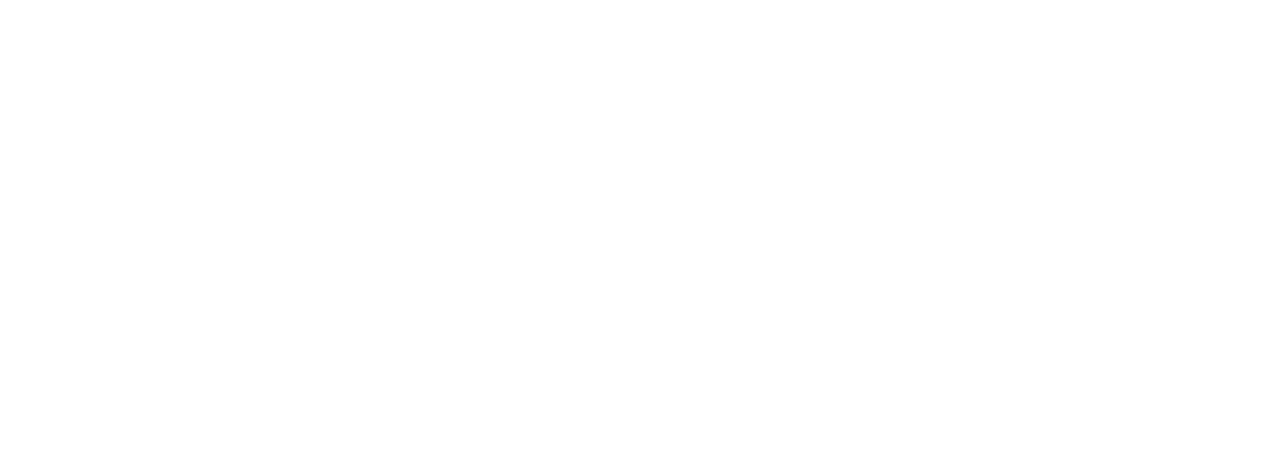
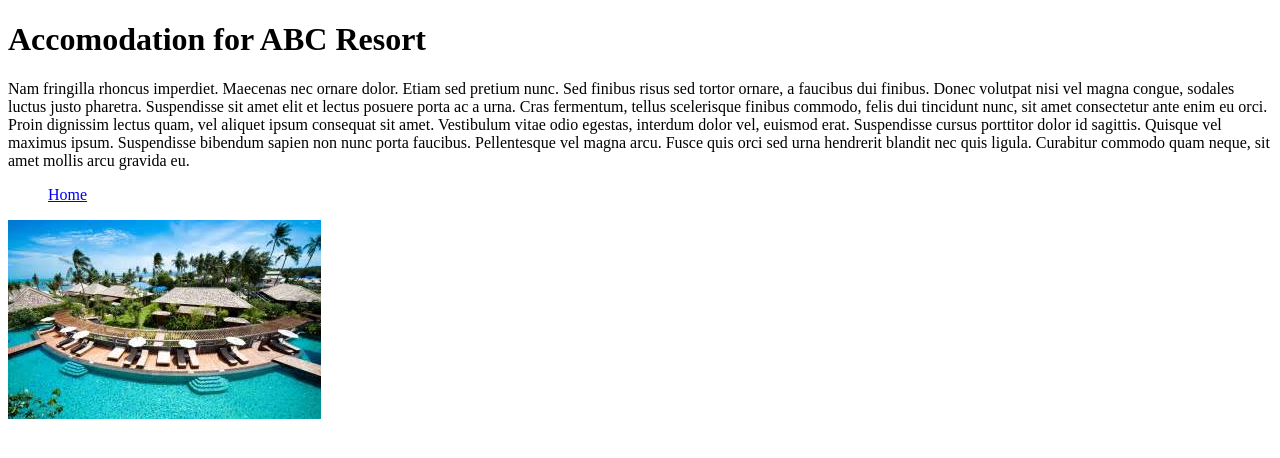
Before and after one commit to nryan1337/resort-website, a plain HTML site: page accomodation.html in a window 1280 px wide. Drawn offline with Linux system fonts and the light colour scheme.

Commit message:
initial commit

```diff
--- a/accomodation.html
+++ b/accomodation.html
@@ -0,0 +1,31 @@
+<!DOCTYPE html>
+<html>
+  <head>
+    <link href="css/styles.css" rel="stylesheet" type="text/css">
+    <title>Accomodation</title>
+  </head>
+  <body>
+    <h1>Accomodation for ABC Resort</h1>
+
+    <p>Nam fringilla rhoncus imperdiet. Maecenas nec ornare dolor.
+      Etiam sed pretium nunc. Sed finibus risus sed tortor ornare, a faucibus
+       dui finibus. Donec volutpat nisi vel magna congue, sodales luctus
+       justo pharetra. Suspendisse sit amet elit et lectus
+       posuere porta ac a urna. Cras fermentum, tellus scelerisque finibus
+       commodo, felis dui tincidunt nunc, sit amet consectetur ante enim eu
+       orci. Proin dignissim lectus quam, vel aliquet ipsum consequat sit
+       amet. Vestibulum vitae odio egestas, interdum dolor vel, euismod
+       erat. Suspendisse cursus porttitor dolor id sagittis. Quisque vel
+       maximus ipsum. Suspendisse bibendum sapien non nunc porta faucibus.
+       Pellentesque vel magna arcu. Fusce quis orci sed urna hendrerit blandit nec
+       quis ligula. Curabitur commodo quam neque, sit amet mollis arcu gravida eu.</p>
+
+    <ul>
+      <a href="index.html">Home</a>
+    </ul>
+
+    <img class="resortImage" src = "img/accomImg.jpg" alt="Resort Image">
+
+
+  </body>
+</html>
```
Also changed, not shown: activities.html (+26 -0 lines), contactInfo.html (+17 -0 lines), index.html (+2 -0 lines), img/accomImg.jpg (added), img/kidRock.jpg (added), img/yak-racing-full.jpg (added).
